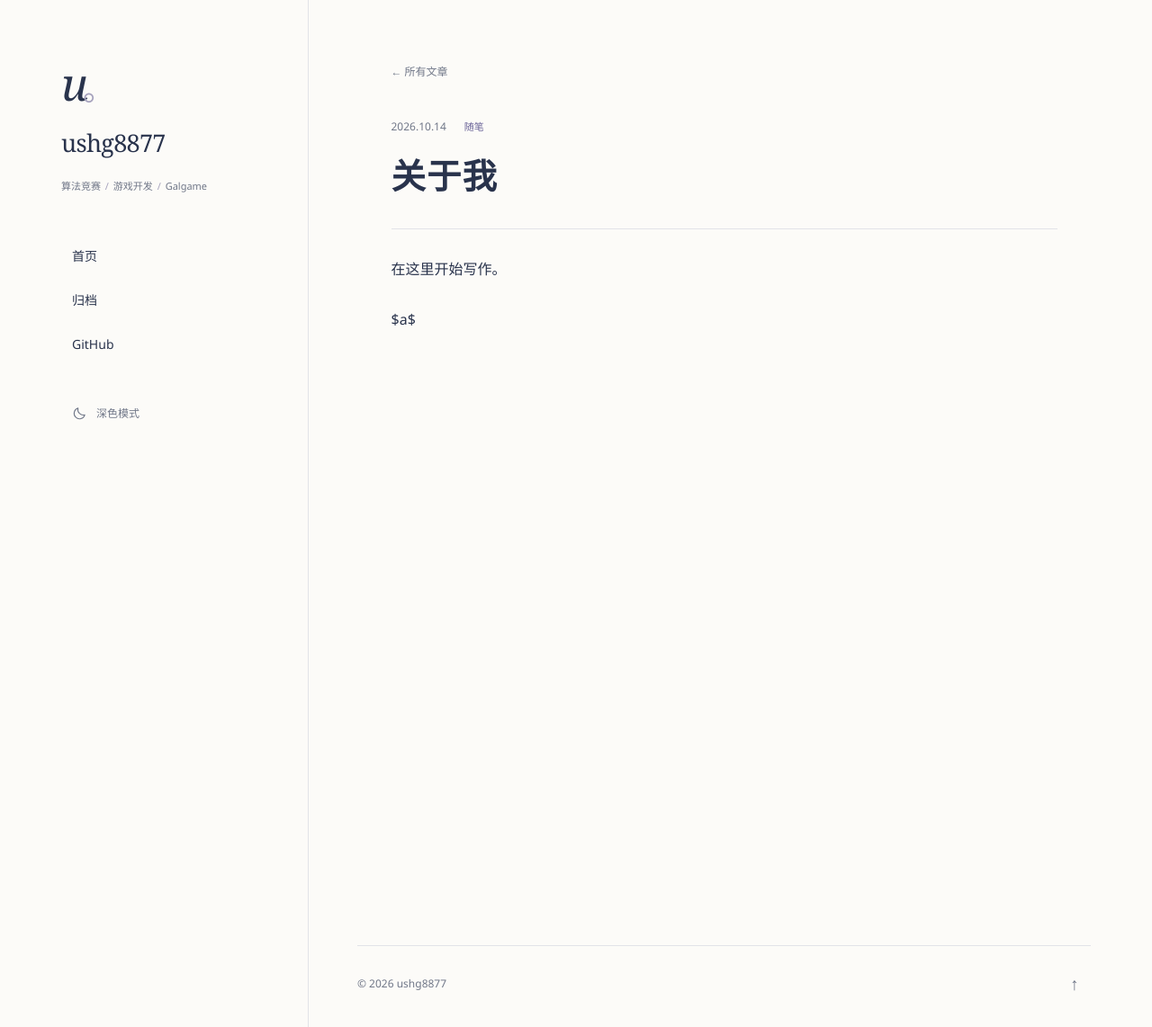
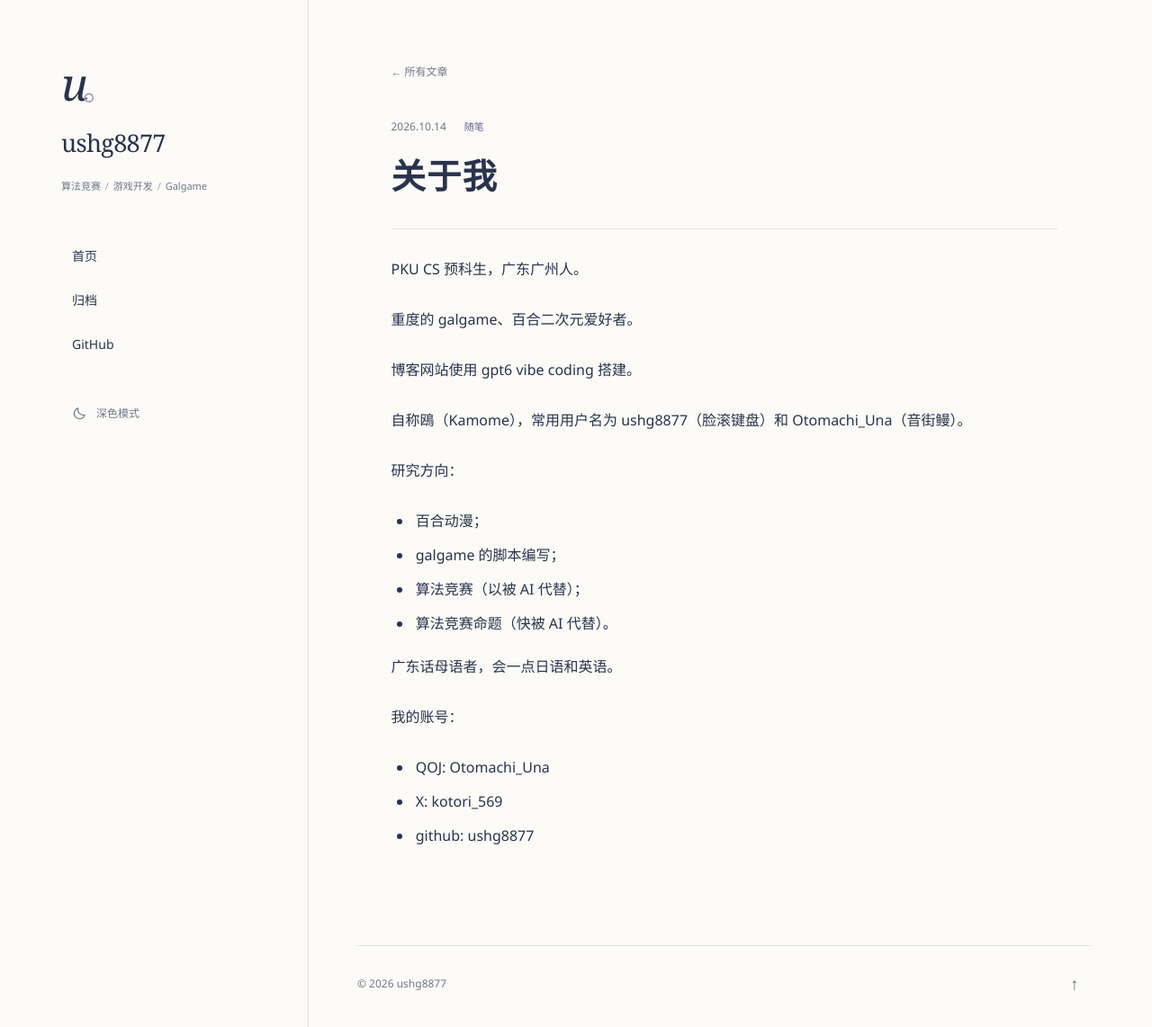
Before and after one commit to ushg8877/ushg8877.github.io, a Jekyll site: the page built from _posts/2026-10-14-about-me.md, in a window 1280 px wide and 1142 px high. Shown: the whole window at 90% size. Built offline with Jekyll 4.4.1, drawn with Linux system fonts in a browser that asks for light colours; a script that is not in the unit is left out.

Commit message:
Update blog from local manager

```diff
--- a/_posts/2026-10-14-about-me.md
+++ b/_posts/2026-10-14-about-me.md
@@ -5,6 +5,25 @@ tags: ["随笔"]
 published: true
 ---
 
-在这里开始写作。
+PKU CS 预科生，广东广州人。
 
-$a$
+重度的 galgame、百合二次元爱好者。
+
+博客网站使用 gpt6 vibe coding 搭建。
+
+自称鴎（Kamome），常用用户名为 ushg8877（脸滚键盘）和 Otomachi_Una（音街鳗）。
+
+研究方向：
+
+- 百合动漫；
+- galgame 的脚本编写；
+- 算法竞赛（以被 AI 代替）；
+- 算法竞赛命题（快被 AI 代替）。
+
+广东话母语者，会一点日语和英语。
+
+我的账号：
+
+- QOJ: Otomachi_Una
+- X: kotori_569
+- github: ushg8877
```
